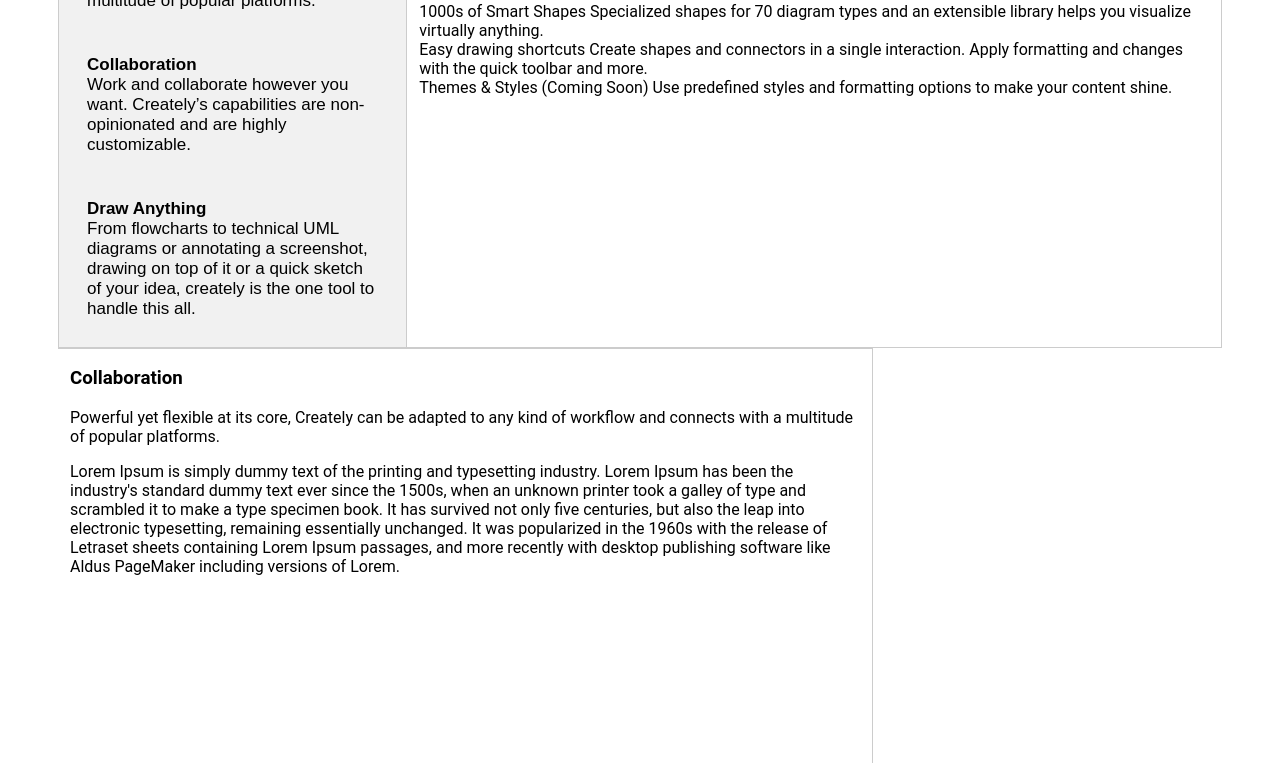
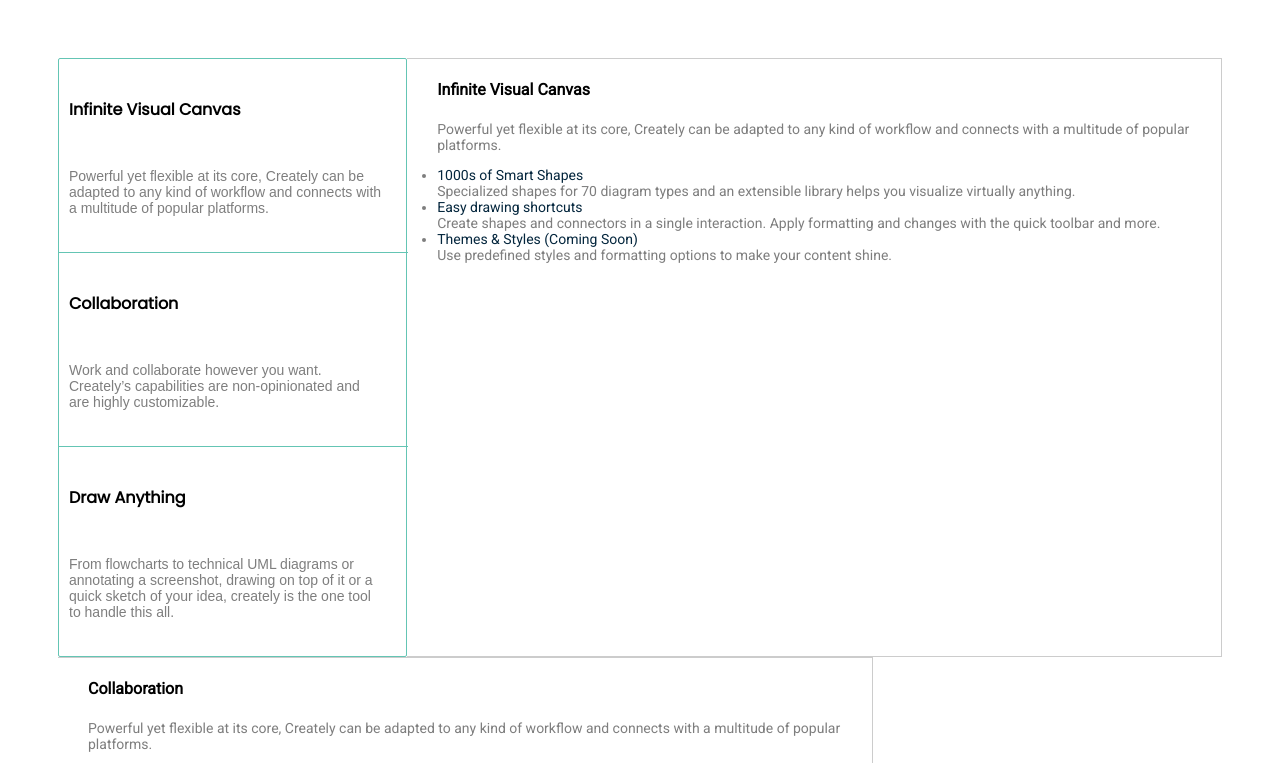
Before and after one commit to C4Jay/create-webpage, a plain HTML site: page index.html in a window 1280 px wide. Shown: the part 936-1699 px from the top of the page. Drawn offline with Linux system fonts and the light colour scheme.

Commit message:
font added

```diff
--- a/assets/css/style.css
+++ b/assets/css/style.css
@@ -1,5 +1,10 @@
+/* Roboto import from google fonts */
+@import url('https://fonts.googleapis.com/css2?family=Roboto&display=swap');
+/* Poppins import from google fonts */
+@import url('https://fonts.googleapis.com/css2?family=Poppins&display=swap');
+
 body {
-    font-family: 'Roboto';
+    font-family: 'Roboto', sans-serif;
     /* background-image: url("/assets/imgs/header_bg.svg"); */
 }
 
@@ -7,6 +12,30 @@ body {
     height: 100px;
     width: 100px;
 } */
+
+h1 {
+    font-size: 45px;
+}
+
+h2 {
+    font-size: 20px;
+    font-weight: 100;
+}
+
+h3 {
+    font-size: 16px;
+}
+
+h1,
+h2,
+h3 {
+    font-family: 'Poppins', sans-serif;
+}
+
+p {
+    font-size: 14px;
+    color: #7E7E7E;
+}
 
 ul {
     list-style-type: none;
@@ -55,11 +84,9 @@ li.banner-list-items {
     background-color: white;
 }
 
-ul.tab-content-list {
-    list-style-type: circle !important;
-}
 
 .main-banner {
+    margin-bottom: 45px;
     /* background-image: url("assets/imgs/header_bg.svg"); */
 
 }
@@ -70,26 +97,55 @@ ul.tab-content-list {
     height: 45px;
     width: 60%;
     border: none;
-    border-radius: 5px
+    border-radius: 5px;
+    margin-top: 40px;
 }
 
-.get-started-btn:hover, .sign-up:hover {
-    background-color:#EDB013;
-    transition: 0.6s linear;
+/* sign up btn and banner Get Started btn hover */
+.get-started-btn:hover,
+.sign-up:hover {
+    background-color: #EDB013;
+    transition: 0.4s linear;
 }
 
 .text-center {
     text-align: center;
 }
 
+/* customers logos row */
+.customers-row {
+    margin-bottom: 70px;
+}
+
 /* vertical tabs */
 /* Style the tab */
+.row.tab-row {
+    margin-bottom: 100px;
+}
+
 .tab {
     float: left;
-    border: 1px solid #ccc;
-    background-color: #f1f1f1;
+    border: 1px solid #64C5B4;
+    border-radius: 2px;
     width: 30%;
-    height: 460px;
+    height: auto;
+    /* background-color: #f1f1f1; */
+    /* height: 460px; */
+}
+
+.tablinks {
+    width: 104% !important;
+}
+
+/* tab buttons active */
+.tablinks.active {
+    background-color: white !important;
+    border-right: 10px solid #64C5B4;
+}
+
+/* tab buttons text */
+.tablinks p {
+    padding-right: 25px;
 }
 
 /* Style the buttons inside the tab */
@@ -97,39 +153,75 @@ ul.tab-content-list {
     display: block;
     background-color: inherit;
     color: black;
-    padding: 22px 16px;
+    padding: 22px 0px;
     width: 100%;
     border: none;
     outline: none;
     text-align: left;
     cursor: pointer;
     transition: 0.3s;
-    font-size: 17px;
+    font-size: 14px;
+    border-bottom: 1px solid #64C5B4;
+    margin-left: -12px;
+    width: 107% !important;
+    padding-left: 10px;
 }
 
-/* Change background color of buttons on hover */
-.tab button:hover {
-    background-color: #ddd;
+@media only screen and (max-width: 1399px) {
+    .tab button {
+        width: 108% !important;
+    }
 }
 
-/* Create an active/current "tab button" class */
-.tab button.active {
-    background-color: #ccc;
+@media only screen and (max-width: 1200px) {
+    .tab button {
+        width: 109% !important;
+    }
+}
+
+@media only screen and (max-width: 991px) {
+    .tab button {
+        width: 113% !important;
+    }
+}
+
+/* last button no bottom border */
+.tab button:nth-of-type(3) {
+    border-bottom: none !important;
 }
 
 /* Style the tab content */
 .tabcontent {
     float: left;
-    padding: 0px 12px;
+    padding: 0px 30px;
     border: 1px solid #ccc;
     width: 70%;
     border-left: none;
-    height: 460px;
+    height: auto;
+    animation: fadeIn 1s;
+    /* height: 460px; */
 }
+
+ul.tab-content-list {
+    list-style-type: disc !important;
+    overflow: visible !important;
+}
+
+.tab-content-list li {
+    font-size: 14px;
+    color: #7E7E7E;
+}
+
+.list-title {
+    color: #04263D !important;
+}
+
+/* card styling */
 
 .card {
     height: 500px;
-    width: min-content; /* need to check */
+    width: min-content;
+    /* need to check */
     text-align: initial;
 }
 
@@ -148,7 +240,7 @@ ul.tab-content-list {
 }
 
 .card .get-started-btn:hover {
-    background-color:#0B64A0;
+    background-color: #0B64A0;
     transition: 0.6s linear;
 }
 
@@ -214,3 +306,14 @@ ul.tab-content-list {
         transform: rotate(360deg);
     }
 }
+
+/* tab content animation */
+@keyframes fadeIn {
+    0% {
+        opacity: 0;
+    }
+
+    100% {
+        opacity: 1;
+    }
+}
--- a/index.html
+++ b/index.html
@@ -29,7 +29,7 @@
             <div class="row">
                 <div class="col">
                     <h1>Your Visual Collaboration Workspace</h1>
-                    <h4>Plan, brainstorm, analyze or design anything together.</h4>
+                    <h2>Plan, brainstorm, analyze or design anything together.</h2>
                 </div>
             </div>
 
@@ -554,48 +554,48 @@
 
         <div class="row">
             <div class="col text-center">
-                <h4>Over 5 Million people and 1000’s of teams already use Creately
-                </h4>
+                <h2>Over 5 Million people and 1000’s of teams already use Creately
+                </h2>
             </div>
         </div>
 
-        <div class="row text-center">
+        <div class="row text-center customers-row">
             <div class="col"><img src="assets/imgs/customer_logos.svg"></img></div>
         </div>
 
-        <div class="row">
+        <div class="row tab-row">
             <div class="tab">
-                <button class="tablinks" onclick="openCity(event, 'London')" id="defaultOpen"><strong>Infinite Visual
-                        Canvas</strong>
-                    <br /> Powerful yet flexible at its core, Creately can be adapted to any kind of workflow and
-                    connects with a multitude of popular platforms.</button>
-                <button class="tablinks" onclick="openCity(event, 'Paris')"><strong>Collaboration</strong>
-                    <br />Work and collaborate however you want. Creately’s capabilities are non-opinionated and are
-                    highly customizable.</button>
-                <button class="tablinks" onclick="openCity(event, 'Tokyo')"><strong>Draw Anything</strong>
-                    <br />From flowcharts to technical UML diagrams or annotating a screenshot, drawing on top of it or
-                    a quick sketch of your idea, creately is the one tool to handle this all.</button>
+                <button class="tablinks" onclick="openCity(event, 'London')" id="defaultOpen"><h3><strong>Infinite Visual
+                        Canvas</strong></h3>
+                    <br /> <p>Powerful yet flexible at its core, Creately can be adapted to any kind of workflow and
+                    connects with a multitude of popular platforms.</p></button>
+                <button class="tablinks" onclick="openCity(event, 'Paris')"><h3><strong>Collaboration</strong></h3>
+                    <br /><p>Work and collaborate however you want. Creately’s capabilities are non-opinionated and are
+                    highly customizable.</p></button>
+                <button class="tablinks" onclick="openCity(event, 'Tokyo')"><h3><strong>Draw Anything</strong></h3>
+                    <br /><p>From flowcharts to technical UML diagrams or annotating a screenshot, drawing on top of it or
+                    a quick sketch of your idea, creately is the one tool to handle this all.</p></button>
             </div>
 
             <div id="London" class="tabcontent">
-                <h3><strong>Infinite Visual Canvas</strong></h3>
+                <h4><strong>Infinite Visual Canvas</strong></h4>
                 <p>
                     Powerful yet flexible at its core, Creately can be adapted to any kind of workflow and connects with
                     a multitude of popular platforms.
                 <ul class="tab-content-list">
-                    <li>1000s of Smart Shapes
+                    <li><span class="list-title">1000s of Smart Shapes</span><br/>
                         Specialized shapes for 70 diagram types and an extensible library helps you visualize virtually
                         anything.
                     </li>
                     <li>
-                        Easy drawing shortcuts
+                        <span class="list-title">Easy drawing shortcuts</span><br/>
                         Create shapes and connectors in a single interaction. Apply formatting and changes with the
                         quick toolbar and more.
 
                     </li>
                     <li class="coming-soon">
-                        Themes & Styles
-                        (Coming Soon)
+                        <span class="list-title">Themes & Styles
+                        (Coming Soon)</span><br/>
                         Use predefined styles and formatting options to make your content shine.
 
                     </li>
@@ -604,7 +604,7 @@
             </div>
 
             <div id="Paris" class="tabcontent">
-                <h3><strong>Collaboration</strong></h3>
+                <h4><strong>Collaboration</strong></h4>
                 <p>Powerful yet flexible at its core, Creately can be adapted to any kind of workflow and connects with
                     a multitude of popular platforms.</p>
                 <p>Lorem Ipsum is simply dummy text of the printing and typesetting industry. Lorem Ipsum has been the
@@ -618,7 +618,7 @@
             </div>
 
             <div id="Tokyo" class="tabcontent">
-                <h3><strong>Draw Anything</strong></h3>
+                <h4><strong>Draw Anything</strong></h4>
                 <p>Powerful yet flexible at its core, Creately can be adapted to any kind of workflow and connects with
                     a multitude of popular platforms.</p>
             </div>
@@ -631,8 +631,8 @@
                     <div class="heading">
                         <h3>Infinite Visual Canvas</h3>
                     </div>
-                    <div class="text-content">Powerful yet flexible at its core, Creately can be adapted to any kind of
-                        workflow and connects with a multitude of popular platforms.</div>
+                    <div class="text-content"><p>Powerful yet flexible at its core, Creately can be adapted to any kind of
+                        workflow and connects with a multitude of popular platforms.</p></div>
                     <button class="get-started-btn">Get Started</button>
                 </div>
             </div>
@@ -642,8 +642,8 @@
                     <div class="heading">
                         <h3>Collaboration</h3>
                     </div>
-                    <div class="text-content">Work and collaborate however you want. Creately’s capabilities are
-                        non-opinionated and are highly customizable.</div>
+                    <div class="text-content"><p>Work and collaborate however you want. Creately’s capabilities are
+                        non-opinionated and are highly customizable.</p></div>
                     <button class="get-started-btn">Get Started</button>
                 </div>
             </div>
@@ -653,9 +653,9 @@
                     <div class="heading">
                         <h3>Draw Anything</h3>
                     </div>
-                    <div class="text-content">From flowcharts to technical UML diagrams or annotating a screenshot,
+                    <div class="text-content"><p>From flowcharts to technical UML diagrams or annotating a screenshot,
                         drawing on top of it or a quick sketch of your idea, creately is the one tool to handle this
-                        all.</div>
+                        all.</p></div>
                     <button class="get-started-btn">Get Started</button>
                 </div>
             </div>
```
Also changed, not shown: 1 other file.
